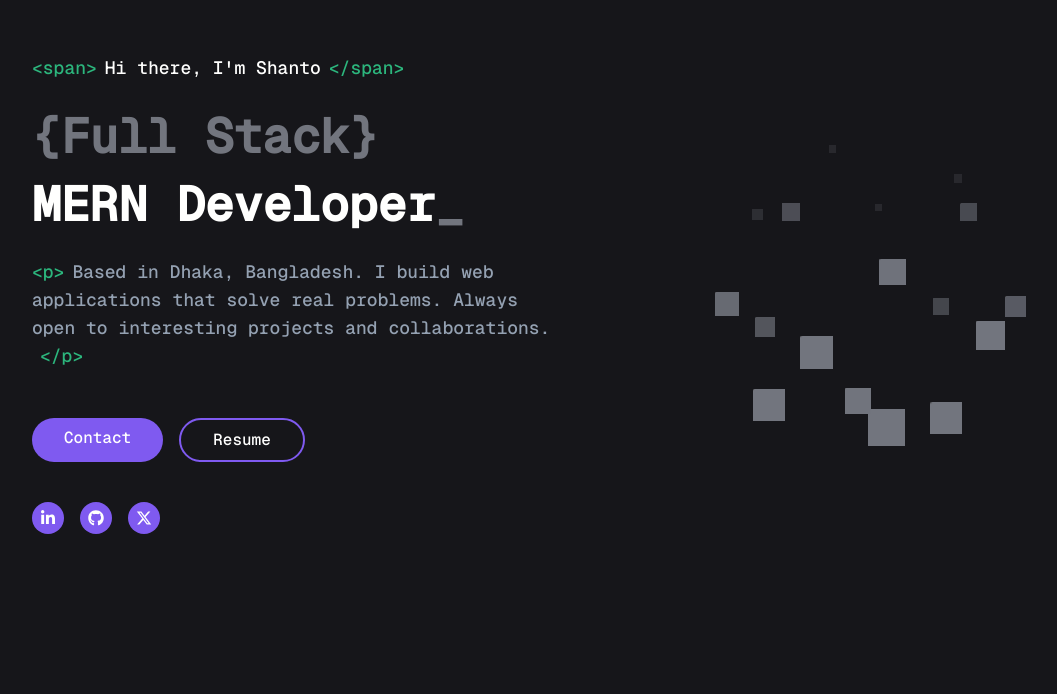
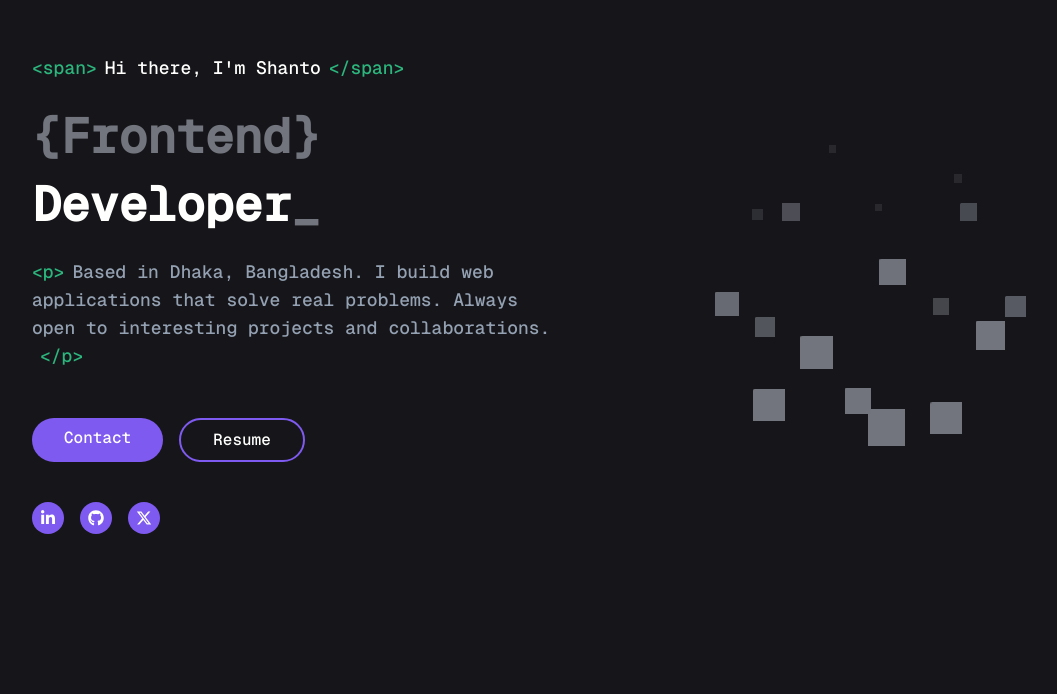
Before and after one commit to shantoopaul/shantoopaul-portfolio, a Next.js app: page / in a window 1280 px wide. Shown: the part 106-800 px from the top of the page, without its empty margins (56-1113 px from the left). Built offline with nearby package versions, Linux system fonts and the light colour scheme.

Commit message:
update resume link and title

```diff
--- a/components/home/Hero.tsx
+++ b/components/home/Hero.tsx
@@ -35,13 +35,10 @@
           {/* Main heading */}
           <h1 className="space-y-0 sm:space-y-2 text-balance">
             <span className="text-4xl md:text-5xl font-bold leading-tight text-secondary block">
-              {"{Full Stack}"}
+              {"{Frontend}"}
             </span>
             <span className="text-4xl md:text-5xl font-bold leading-tight">
-              {" "}MERN
-            </span>
-            <span className="text-4xl md:text-5xl font-bold leading-tight">
-              {" "}Developer<span className="text-secondary">_</span>
+              Developer<span className="text-secondary">_</span>
             </span>
           </h1>
 
@@ -64,7 +61,7 @@
             </Link>
             <Link
               className="px-8 py-2 rounded-full font-medium transition-all border-2 border-primary hover:bg-primary/80"
-              href="https://drive.google.com/file/d/1-1Gx2oZnbTysYtJwDttC6a-XWcrB6c9u/view?usp=sharing"
+              href="https://drive.google.com/file/d/1ekpjx7WCDSBkM5RZR1sNvOzjiu8GDxdj/view?usp=sharing"
               target="_blank"
               rel="noopener noreferrer"
               download
```
